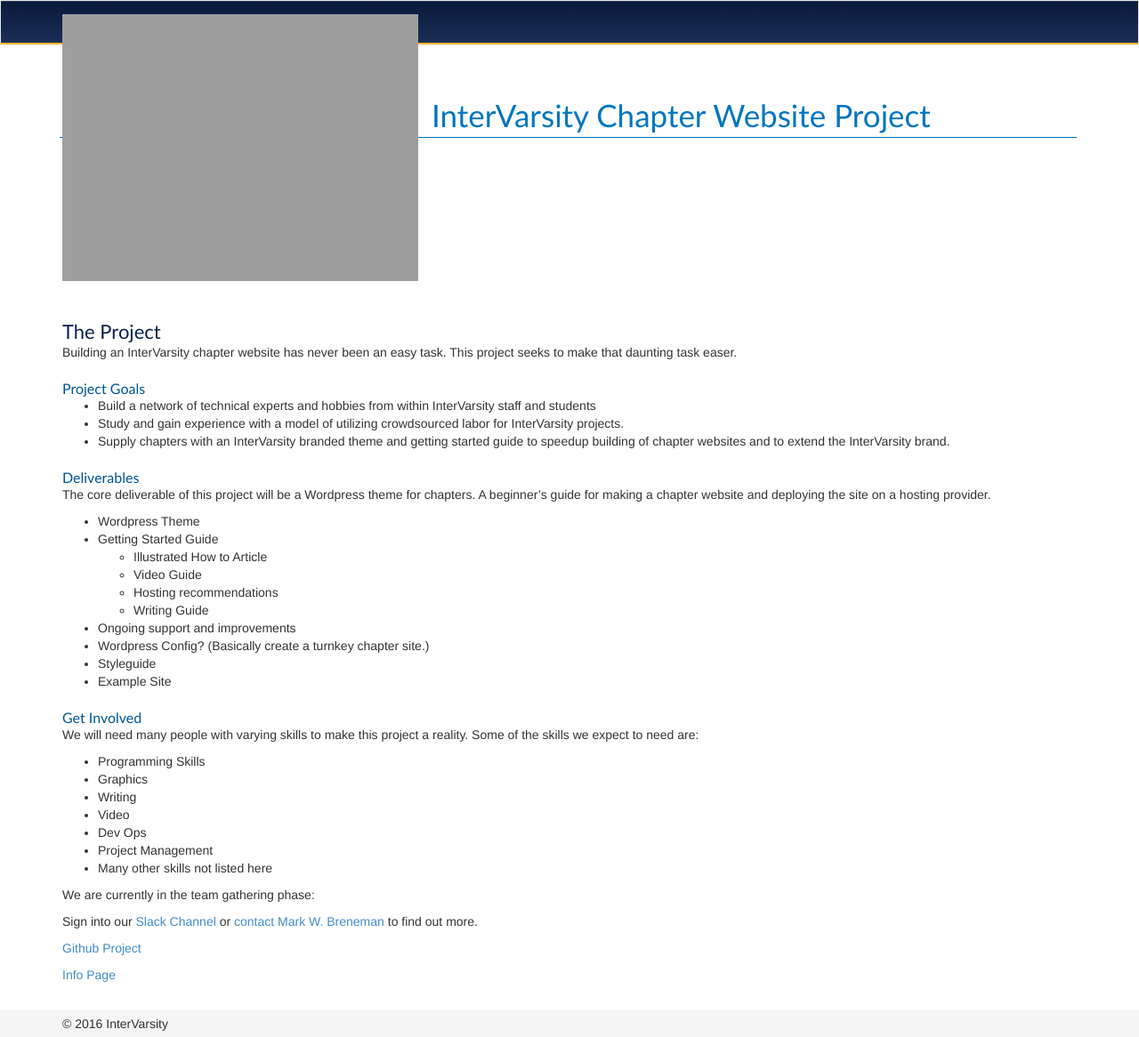
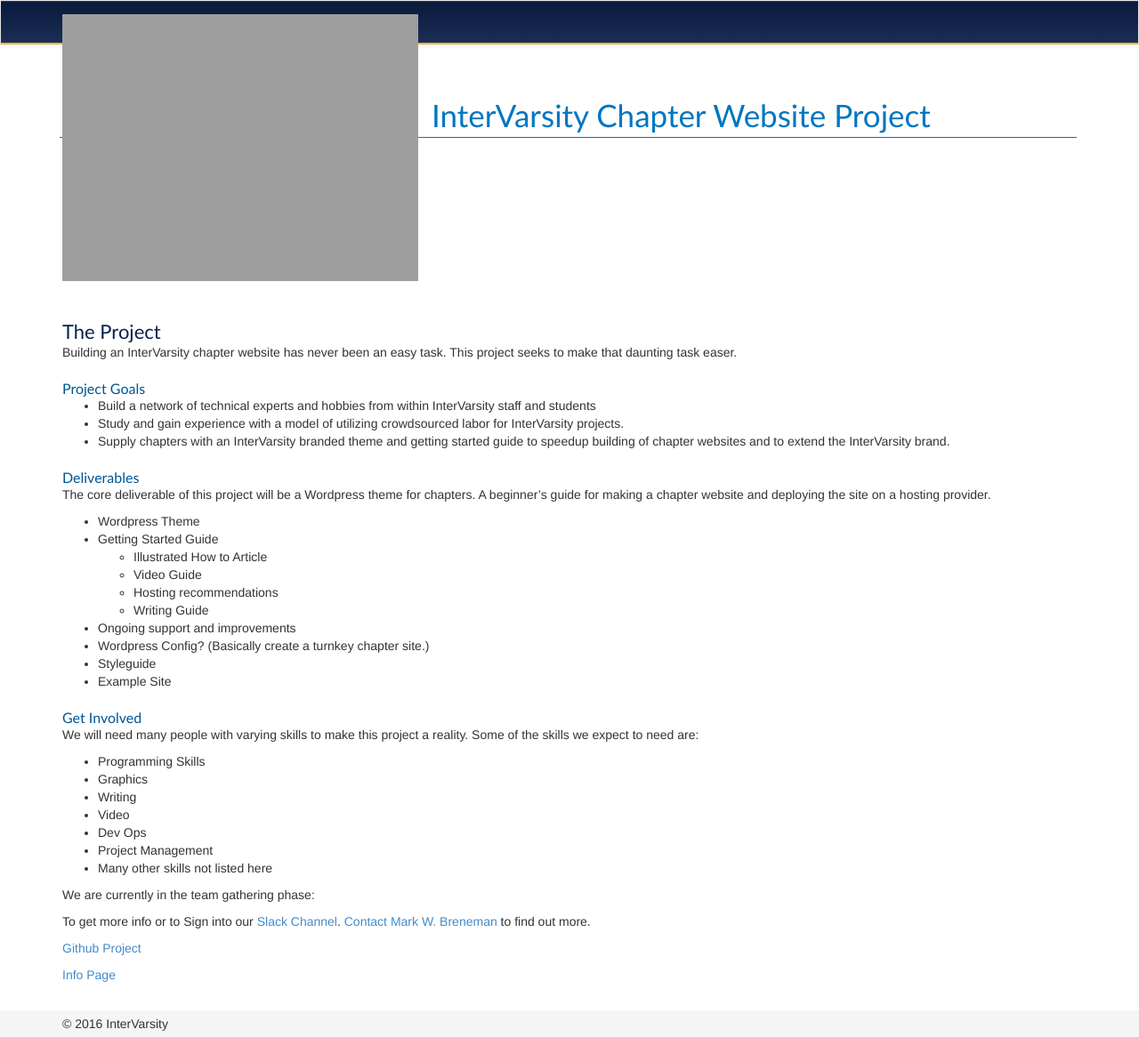
Before and after one commit to InterVarsity/chapter-project, a Jekyll site: the page built from index.md, in a window 1280 px wide. Shown: the whole page at 89% size. Built offline with Jekyll 4.4.1, drawn with Linux system fonts in a browser that asks for light colours; nearby versions of some CDN libraries.

Commit message:
Update form

```diff
--- a/index.md
+++ b/index.md
@@ -42,7 +42,9 @@
 
 We are currently in the team gathering phase:
 
-Sign into our [Slack Channel](https://iv-chapter-project.slack.com/signup) or [contact Mark W. Breneman](http://intervarsity.org/contact/15309) to find out more.
+To get more info or to Sign into our [Slack Channel](https://airtable.com/shr23niJqwfA3zczb).
+[Contact Mark W. Breneman](http://intervarsity.org/contact/15309) to find out more.
+
 
 [Github Project](https://github.com/InterVarsity/chapter-project)
 
```
